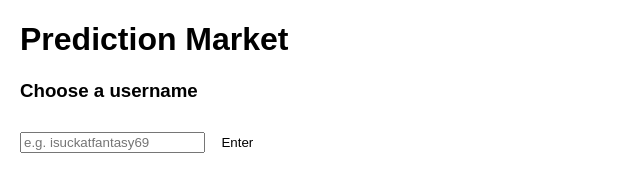
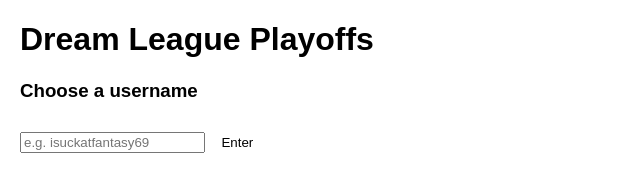
Before and after one commit to willdeandre/prediction-market, a plain HTML site: page index.html in a window 1280 px wide. Shown: the whole page, without its empty margins (0-640 px from the left). Drawn offline with Linux system fonts and the light colour scheme; no server answers.

Commit message:
Update index.html

```diff
--- a/index.html
+++ b/index.html
@@ -3,7 +3,7 @@
 
 <head>
     <meta charset="UTF-8">
-    <title>Fantasy Prediction Market</title>
+    <title>Dream League Playoff Markets</title>
     <style>
         body {
             font-family: Arial;
@@ -71,7 +71,7 @@
 
 <body>
 
-    <h1>Prediction Market</h1>
+    <h1>Dream League Playoffs</h1>
 
     <div id="login">
         <h3>Choose a username</h3>
```
